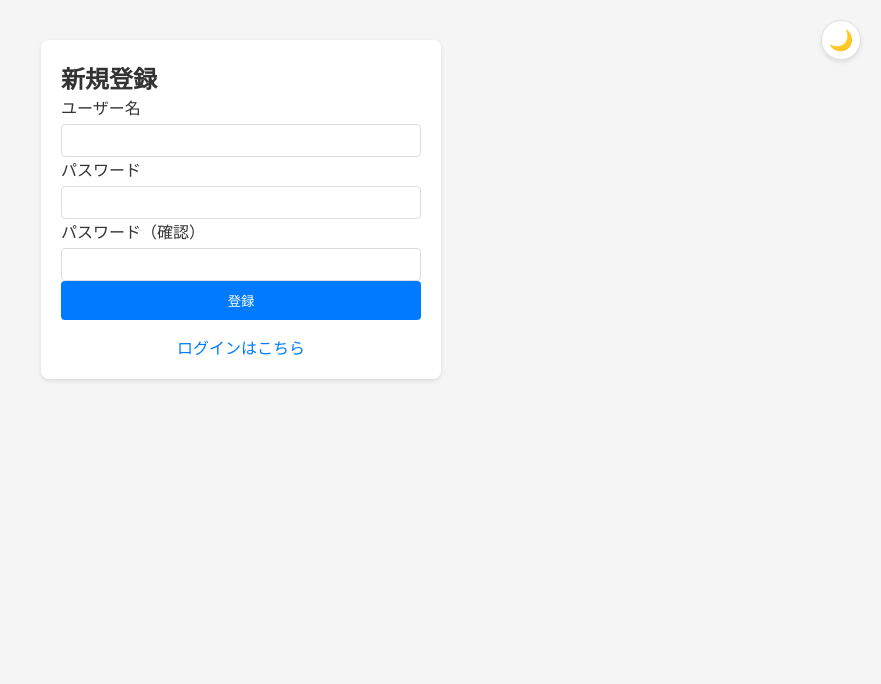
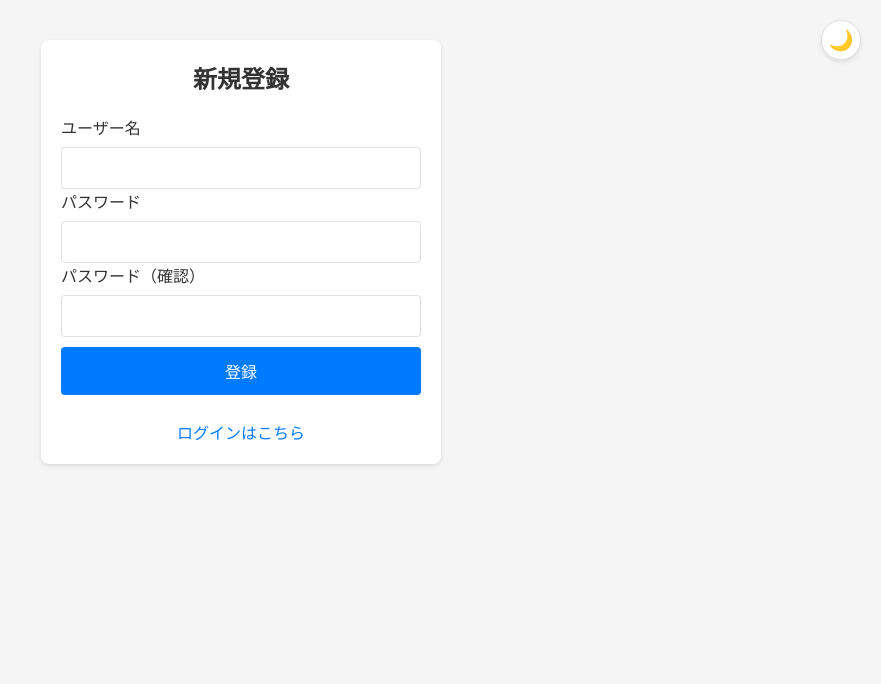
Before and after one commit to EDEN0412/EasyChat, a Flask app: page /register in a window 1280 px wide. Shown: the top 684 px of the page, without its empty margins (399-1280 px from the left). Run offline with Flask 3, Linux system fonts and the light colour scheme.

Commit message:
認証ページのスタイルを改善し、テーマ変数に対応
- 認証コンテナのスタイルを更新し、テーマ変数を適用
- フォーム要素のスタイリングを最適化
- インプットフィールドとボタンのデザインを改良
- ホバーエフェクトと遷移アニメーションを追加
- テーマカラーに基づいたコンポーネントの視覚的一貫性を確保

```diff
--- a/app/templates/base.html
+++ b/app/templates/base.html
@@ -137,51 +137,74 @@
             max-width: 400px;
             margin: 40px auto;
             padding: 20px;
-            background-color: white;
+            background-color: var(--bg-secondary);
             border-radius: 8px;
             box-shadow: 0 2px 4px rgba(0, 0, 0, 0.1);
         }
 
+        .auth-container h2 {
+            text-align: center;
+            color: var(--text-primary);
+            margin-bottom: 20px;
+            font-size: 24px;
+        }
+
         .form-group {
-            margin-bottom: 15px;
+            margin-bottom: 25px;
         }
 
         .form-group label {
             display: block;
-            margin-bottom: 5px;
-            color: #333;
+            margin-bottom: 8px;
+            color: var(--text-primary);
         }
 
         .form-group input {
             width: 100%;
-            padding: 8px;
-            border: 1px solid #ddd;
+            padding: 12px;
+            border: 1px solid var(--border-color);
             border-radius: 4px;
             box-sizing: border-box;
+            background-color: var(--bg-message);
+            color: var(--text-primary);
+            font-size: 14px;
         }
 
-        button {
+        .form-group input:focus {
+            outline: none;
+            border-color: var(--accent-color);
+        }
+
+        .auth-container button {
             width: 100%;
-            padding: 10px;
-            background-color: #007bff;
+            padding: 12px;
+            background-color: var(--accent-color);
             color: white;
             border: none;
             border-radius: 4px;
             cursor: pointer;
+            transition: background-color 0.2s;
+            font-size: 16px;
+            margin-top: 10px;
         }
 
-        button:hover {
-            background-color: #0056b3;
+        .auth-container button:hover {
+            background-color: var(--hover-color);
         }
 
         .auth-links {
-            margin-top: 15px;
+            margin-top: 25px;
             text-align: center;
         }
 
         .auth-links a {
-            color: #007bff;
+            color: var(--accent-color);
             text-decoration: none;
+            transition: color 0.2s;
+        }
+
+        .auth-links a:hover {
+            color: var(--hover-color);
         }
 
         .alert {
```
